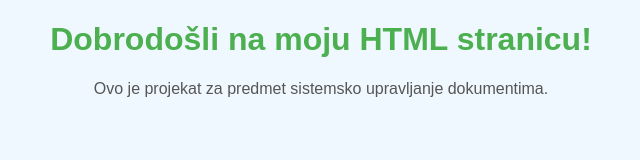
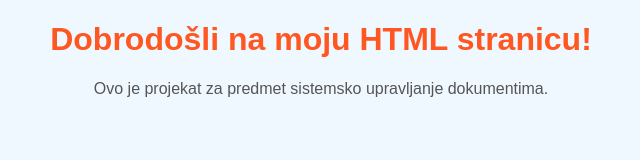
Before and after one commit to MihajloTomin/SZUP_veb_sajt, a plain HTML site: page index.html in a window 1280 px wide. In both pictures the pointer is over the element "Dobrodošli na moju HTML stranicu!". Shown: the whole page, without its empty margins (319-959 px from the left). Drawn offline with Linux system fonts and the light colour scheme.

Commit message:
Poboljšanje CSS stilova – dodavanje hover efekata.

```diff
--- a/resources/style.css
+++ b/resources/style.css
@@ -11,3 +11,6 @@ h1 {
 p {
     color: #555;
 }
+h1:hover {
+    color: #ff5722; /* Promena boje pri hover-u */
+}
```
